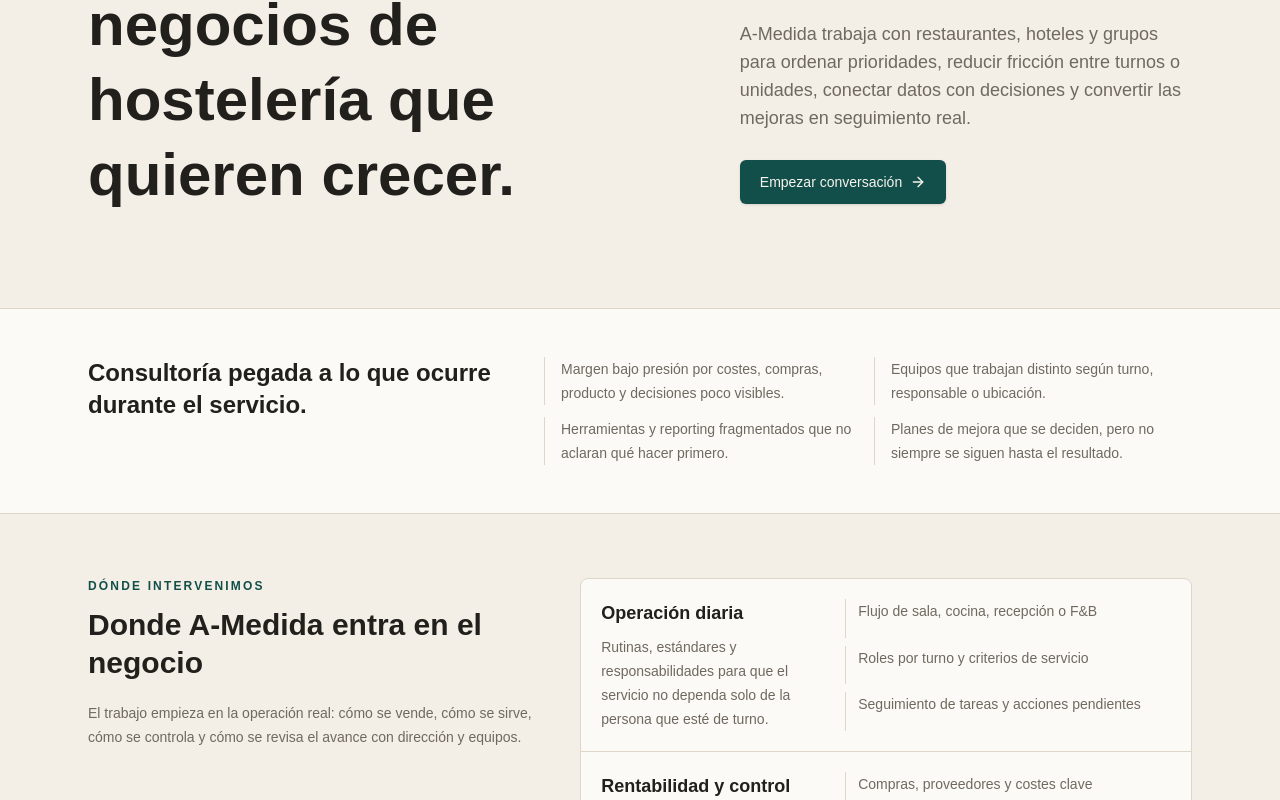
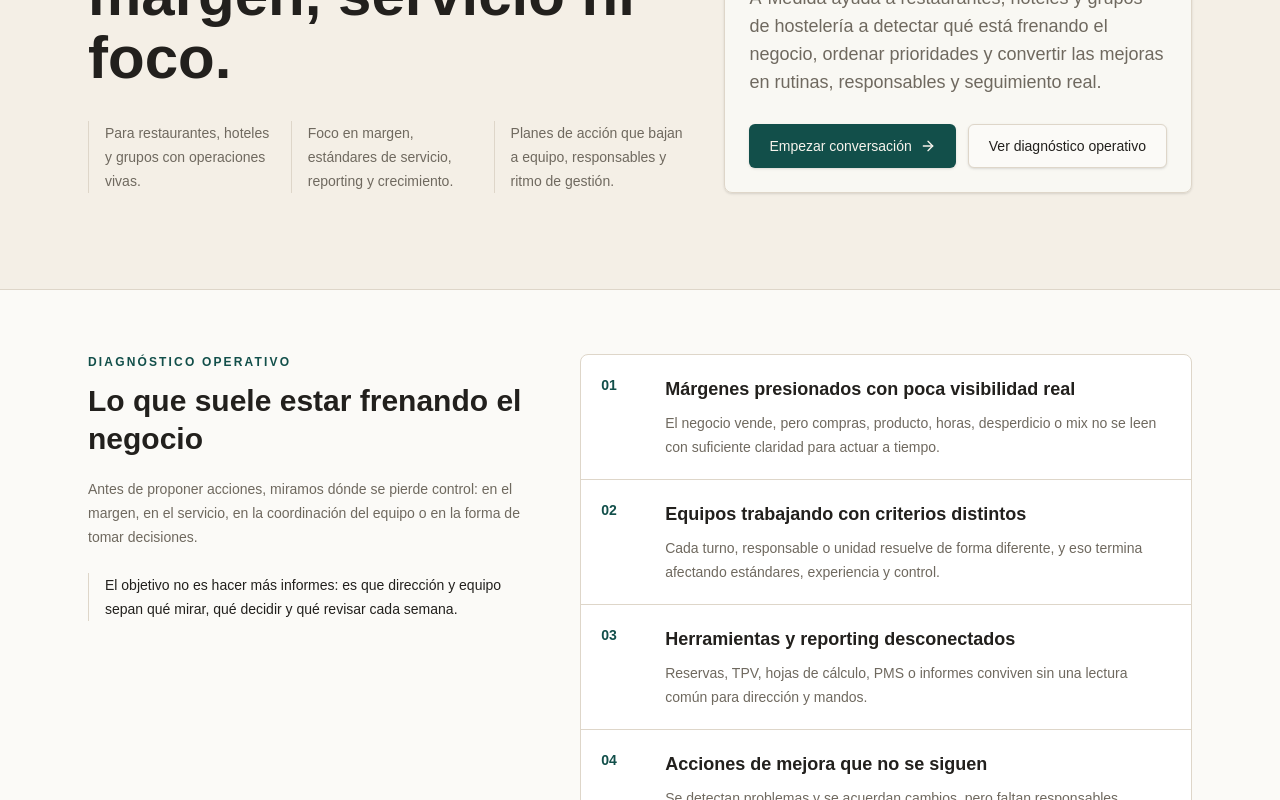
Before and after one commit to javiermatillasantiago1987-cell/a-medida-web, a Next.js app: page / in a window 1280 px wide. Shown: the part 360-1160 px from the top of the page. Built offline with nearby package versions, Linux system fonts and the light colour scheme.

Commit message:
Refine homepage brand direction and operational narrative

```diff
--- a/src/app/page.tsx
+++ b/src/app/page.tsx
@@ -1,12 +1,12 @@
 import { CtaSection } from "@/components/sections/cta-section";
+import { DiagnosticSection } from "@/components/sections/diagnostic-section";
 import { EvidenceSection } from "@/components/sections/evidence-section";
-import { MethodSteps } from "@/components/sections/method-steps";
+import { OperatingRhythmSection } from "@/components/sections/operating-rhythm-section";
 import { PageHero } from "@/components/sections/page-hero";
 import { SectorCards } from "@/components/sections/sector-cards";
 import { ServiceCards } from "@/components/sections/service-cards";
 import { homePageContent } from "@/content/home";
 import { createPageMetadata } from "@/content/metadata";
-import { methodSection } from "@/content/method";
 import { sectorsSection } from "@/content/sectors";
 import { servicesSection } from "@/content/services";
 
@@ -18,24 +18,10 @@
   return (
     <>
       <PageHero {...homePageContent.hero} />
-      <section className="mx-auto grid w-full max-w-6xl gap-6 px-4 py-12 sm:px-6 md:grid-cols-[0.8fr_1.2fr]">
-        <h2 className="text-2xl font-semibold">
-          {homePageContent.sections.proofPoints.title}
-        </h2>
-        <div className="grid gap-3 sm:grid-cols-2">
-          {homePageContent.sections.proofPoints.items.map((point) => (
-            <p
-              className="border-l pl-4 text-sm leading-6 text-muted-foreground"
-              key={point}
-            >
-              {point}
-            </p>
-          ))}
-        </div>
-      </section>
+      <DiagnosticSection content={homePageContent.sections.diagnostic} />
       <EvidenceSection content={homePageContent.sections.operationalEvidence} />
       <ServiceCards {...servicesSection} />
-      <MethodSteps {...methodSection} />
+      <OperatingRhythmSection content={homePageContent.sections.methodPreview} />
       <SectorCards {...sectorsSection} />
       {homePageContent.cta ? <CtaSection content={homePageContent.cta} /> : null}
     </>
--- /dev/null
+++ b/src/components/sections/diagnostic-section.tsx
@@ -0,0 +1,52 @@
+import type { DiagnosticSection as DiagnosticSectionContent } from "@/content/types";
+
+type DiagnosticSectionProps = {
+  content: DiagnosticSectionContent;
+};
+
+export function DiagnosticSection({ content }: DiagnosticSectionProps) {
+  return (
+    <section className="bg-background" id={content.slug}>
+      <div className="mx-auto grid w-full max-w-6xl gap-10 px-4 py-16 sm:px-6 md:grid-cols-[0.85fr_1.15fr] md:items-start">
+        <div className="md:sticky md:top-24">
+          {content.intro.eyebrow ? (
+            <p className="text-xs font-semibold tracking-[0.18em] text-primary uppercase">
+              {content.intro.eyebrow}
+            </p>
+          ) : null}
+          <h2 className="mt-3 text-3xl font-semibold leading-tight">
+            {content.intro.title}
+          </h2>
+          {content.intro.description ? (
+            <p className="mt-5 text-sm leading-6 text-muted-foreground">
+              {content.intro.description}
+            </p>
+          ) : null}
+          {content.summary ? (
+            <p className="mt-6 border-l border-primary/40 pl-4 text-sm font-medium leading-6">
+              {content.summary}
+            </p>
+          ) : null}
+        </div>
+        <div className="rounded-lg border bg-card">
+          {content.items.map((item, index) => (
+            <article
+              className="grid gap-4 border-b p-5 last:border-b-0 sm:grid-cols-[3rem_1fr]"
+              key={item.title}
+            >
+              <p className="text-sm font-semibold text-primary">
+                {String(index + 1).padStart(2, "0")}
+              </p>
+              <div>
+                <h3 className="text-lg font-semibold">{item.title}</h3>
+                <p className="mt-2 text-sm leading-6 text-muted-foreground">
+                  {item.description}
+                </p>
+              </div>
+            </article>
+          ))}
+        </div>
+      </div>
+    </section>
+  );
+}
--- /dev/null
+++ b/src/components/sections/operating-rhythm-section.tsx
@@ -0,0 +1,49 @@
+import type { OperatingRhythmSection as OperatingRhythmSectionContent } from "@/content/types";
+
+type OperatingRhythmSectionProps = {
+  content: OperatingRhythmSectionContent;
+};
+
+export function OperatingRhythmSection({ content }: OperatingRhythmSectionProps) {
+  return (
+    <section className="bg-[#22201d] text-[#f7f4ed]" id={content.slug}>
+      <div className="mx-auto w-full max-w-6xl px-4 py-16 sm:px-6">
+        <div className="grid gap-6 md:grid-cols-[0.8fr_1.2fr] md:items-end">
+          <div>
+            {content.intro.eyebrow ? (
+              <p className="text-xs font-semibold tracking-[0.18em] text-[#d7c9ae] uppercase">
+                {content.intro.eyebrow}
+              </p>
+            ) : null}
+            <h2 className="mt-3 text-3xl font-semibold leading-tight">
+              {content.intro.title}
+            </h2>
+          </div>
+          {content.intro.description ? (
+            <p className="text-sm leading-6 text-[#d7c9ae]">
+              {content.intro.description}
+            </p>
+          ) : null}
+        </div>
+        <div className="mt-10 grid gap-3 md:grid-cols-5">
+          {content.items.map((step, index) => (
+            <article className="border-l border-[#d7c9ae]/35 pl-4" key={step.title}>
+              <p className="text-xs font-semibold text-[#d7c9ae]">
+                {String(index + 1).padStart(2, "0")}
+              </p>
+              <h3 className="mt-4 text-lg font-semibold">{step.title}</h3>
+              <p className="mt-3 text-sm leading-6 text-[#d7c9ae]">
+                {step.description}
+              </p>
+            </article>
+          ))}
+        </div>
+        {content.note ? (
+          <p className="mt-10 max-w-3xl rounded-md border border-[#d7c9ae]/30 p-5 text-sm leading-6 text-[#d7c9ae]">
+            {content.note}
+          </p>
+        ) : null}
+      </div>
+    </section>
+  );
+}
--- a/src/components/sections/page-hero.tsx
+++ b/src/components/sections/page-hero.tsx
@@ -12,19 +12,29 @@
   description,
   primaryCta,
   secondaryCta,
+  proofPoints,
 }: PageHeroProps) {
   return (
     <section className="border-b bg-[#f4efe6]">
-      <div className="mx-auto grid w-full max-w-6xl gap-10 px-4 py-16 sm:px-6 md:grid-cols-[1.15fr_0.85fr] md:items-end md:py-24">
+      <div className="mx-auto grid w-full max-w-6xl gap-10 px-4 py-16 sm:px-6 md:grid-cols-[1.2fr_0.8fr] md:items-end md:py-24">
         <div>
           <p className="text-xs font-semibold tracking-[0.18em] text-primary uppercase">
             {eyebrow}
           </p>
-          <h1 className="mt-5 max-w-4xl text-4xl font-semibold leading-tight sm:text-5xl md:text-6xl">
+          <h1 className="mt-5 max-w-4xl text-4xl font-semibold leading-[1.05] sm:text-5xl md:text-6xl">
             {title}
           </h1>
+          {proofPoints?.length ? (
+            <div className="mt-8 grid gap-3 text-sm leading-6 text-muted-foreground sm:grid-cols-3">
+              {proofPoints.map((point) => (
+                <p className="border-l border-primary/35 pl-4" key={point}>
+                  {point}
+                </p>
+              ))}
+            </div>
+          ) : null}
         </div>
-        <div className="md:pb-2">
+        <div className="rounded-lg border bg-background/80 p-5 shadow-sm md:p-6">
           <p className="text-base leading-7 text-muted-foreground sm:text-lg">
             {description}
           </p>
--- a/src/content/home.ts
+++ b/src/content/home.ts
@@ -1,13 +1,16 @@
 import { defaultPageCta } from "@/content/site";
-import type { EvidenceSection, PageContent } from "@/content/types";
+import type {
+  DiagnosticSection,
+  EvidenceSection,
+  OperatingRhythmSection,
+  PageContent,
+} from "@/content/types";
 
 export const homePageContent: PageContent & {
   sections: {
-    proofPoints: {
-      title: string;
-      items: string[];
-    };
+    diagnostic: DiagnosticSection;
     operationalEvidence: EvidenceSection;
+    methodPreview: OperatingRhythmSection;
   };
 } = {
   slug: "",
@@ -17,24 +20,67 @@
       "Consultoría para restaurantes, hoteles y grupos de hostelería que necesitan ordenar operaciones, proteger margen y crecer sin perder control.",
   },
   hero: {
-    eyebrow: "Consultoría hospitality",
-    title: "Más control operativo para negocios de hostelería que quieren crecer.",
+    eyebrow: "Consultoría operativa para hospitality",
+    title: "Más control para crecer sin perder margen, servicio ni foco.",
     description:
-      "A-Medida trabaja con restaurantes, hoteles y grupos para ordenar prioridades, reducir fricción entre turnos o unidades, conectar datos con decisiones y convertir las mejoras en seguimiento real.",
+      "A-Medida ayuda a restaurantes, hoteles y grupos de hostelería a detectar qué está frenando el negocio, ordenar prioridades y convertir las mejoras en rutinas, responsables y seguimiento real.",
     primaryCta: {
       label: "Empezar conversación",
       href: "/contacto",
     },
+    secondaryCta: {
+      label: "Ver diagnóstico operativo",
+      href: "#diagnostico-operativo",
+    },
+    proofPoints: [
+      "Para restaurantes, hoteles y grupos con operaciones vivas.",
+      "Foco en margen, estándares de servicio, reporting y crecimiento.",
+      "Planes de acción que bajan a equipo, responsables y ritmo de gestión.",
+    ],
   },
   sections: {
-    proofPoints: {
-      title: "Consultoría pegada a lo que ocurre durante el servicio.",
+    diagnostic: {
+      slug: "diagnostico-operativo",
+      intro: {
+        eyebrow: "Diagnóstico operativo",
+        title: "Lo que suele estar frenando el negocio",
+        description:
+          "Antes de proponer acciones, miramos dónde se pierde control: en el margen, en el servicio, en la coordinación del equipo o en la forma de tomar decisiones.",
+      },
       items: [
-        "Margen bajo presión por costes, compras, producto y decisiones poco visibles.",
-        "Equipos que trabajan distinto según turno, responsable o ubicación.",
-        "Herramientas y reporting fragmentados que no aclaran qué hacer primero.",
-        "Planes de mejora que se deciden, pero no siempre se siguen hasta el resultado.",
+        {
+          title: "Márgenes presionados con poca visibilidad real",
+          description:
+            "El negocio vende, pero compras, producto, horas, desperdicio o mix no se leen con suficiente claridad para actuar a tiempo.",
+        },
+        {
+          title: "Equipos trabajando con criterios distintos",
+          description:
+            "Cada turno, responsable o unidad resuelve de forma diferente, y eso termina afectando estándares, experiencia y control.",
+        },
+        {
+          title: "Herramientas y reporting desconectados",
+          description:
+            "Reservas, TPV, hojas de cálculo, PMS o informes conviven sin una lectura común para dirección y mandos.",
+        },
+        {
+          title: "Acciones de mejora que no se siguen",
+          description:
+            "Se detectan problemas y se acuerdan cambios, pero faltan responsables, fechas, revisión y una cadencia que sostenga el avance.",
+        },
+        {
+          title: "Decisiones tomadas tarde o con datos incompletos",
+          description:
+            "La información llega cuando el margen, la demanda o la reputación ya han dado señales claras de tensión.",
+        },
+        {
+          title: "Experiencia de cliente inconsistente",
+          description:
+            "La promesa del negocio no siempre se traduce igual en reservas, bienvenida, servicio, seguimiento y recurrencia.",
+        },
       ],
+      summary:
+        "El objetivo no es hacer más informes: es que dirección y equipo sepan qué mirar, qué decidir y qué revisar cada semana.",
     },
     operationalEvidence: {
       intro: {
@@ -86,6 +132,44 @@
         },
       ],
     },
+    methodPreview: {
+      slug: "ritmo-de-trabajo",
+      intro: {
+        eyebrow: "Método de trabajo",
+        title: "Un ritmo operativo para que la mejora no se diluya",
+        description:
+          "La intervención combina diagnóstico, prioridades y acompañamiento. La clave es mantener una cadencia de decisiones, implantación y revisión que el equipo pueda sostener.",
+      },
+      items: [
+        {
+          title: "Diagnosticar",
+          description:
+            "Leer operación, datos, equipo, herramientas y experiencia para entender dónde se atasca el negocio.",
+        },
+        {
+          title: "Priorizar",
+          description:
+            "Separar ruido de impacto y decidir qué palancas deben moverse primero.",
+        },
+        {
+          title: "Implantar",
+          description:
+            "Bajar las decisiones a rutinas, responsables, estándares y acciones concretas.",
+        },
+        {
+          title: "Medir",
+          description:
+            "Revisar indicadores, tareas y resultados con una lectura clara para dirección.",
+        },
+        {
+          title: "Ajustar",
+          description:
+            "Corregir lo que no funciona y consolidar lo que ya está cambiando el negocio.",
+        },
+      ],
+      note:
+        "Cada proyecto mantiene foco en rentabilidad, experiencia y adopción: no basta con diseñar una solución si el equipo no puede usarla.",
+    },
   },
   cta: defaultPageCta,
 };
```
Also changed, not shown: src/content/types.ts (+25 -0 lines).
